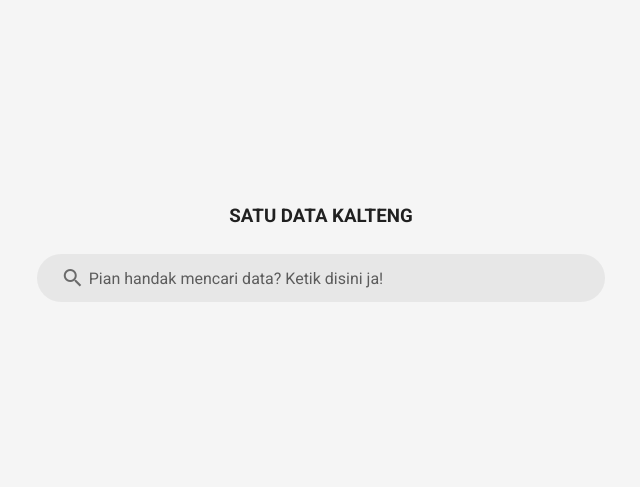
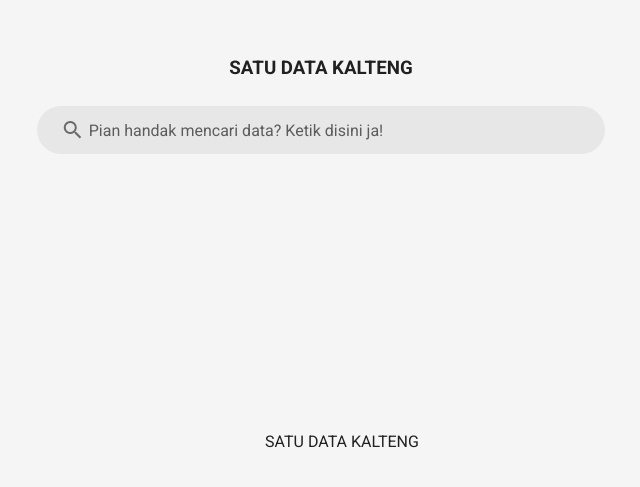
Before and after one commit to deyraka/satudatakalteng, a Vue app: page / in a window 1280 px wide. Shown: the part 195-682 px from the top of the page, without its empty margins (319-959 px from the left). Built offline with nearby package versions, Linux system fonts and the light colour scheme.

Commit message:
fix logo position

```diff
--- a/src/components/SearchPage.vue
+++ b/src/components/SearchPage.vue
@@ -12,6 +12,7 @@
                   class="my-3"
                   contain
                   height="100"
+                  width="100"
                 />
                 <h3>SATU DATA KALTENG</h3>
               </v-col>
@@ -45,6 +46,20 @@
             </template>
           </v-snackbar>
         </v-col>
+      </v-row>
+      <v-row justify="center" align="start">
+        <div class="d-flex ma-2">
+          <v-img
+            :src="require('../assets/book.gif')"
+            class="my-3"
+            contain
+            height="30"
+            width="30"
+          />
+          <p
+            class="ml-3 text-capitalize"
+          >SATU DATA KALTENG</p>
+        </div>
       </v-row>
   </v-container>
 </template>
--- a/src/views/PackageDetailsPage.vue
+++ b/src/views/PackageDetailsPage.vue
@@ -2,8 +2,11 @@
     <v-container>
         <template v-for="(item, index) in items">
             <v-row :key="index">
-                <v-col>
+                <v-col cols="12">
                     {{item.title}}
+                </v-col>
+                <v-col cols="12" class="text-subtitle-1">
+                    {{item.notes}}
                 </v-col>
             </v-row>
         </template>
--- a/src/views/ResultPage.vue
+++ b/src/views/ResultPage.vue
@@ -1,14 +1,28 @@
 <template>
   <v-container>
-    <v-row class="text-center mb-6" justify="center">
-      <div class="d-flex flex-row">
+    <v-row justify="center" align="center">
+      <div class="d-flex ma-2">
+        <!-- <v-card
+          v-for="n in 3"
+          :key="n"
+          class="pa-2"
+          outlined
+          tile
+        >
+          justify-center
+        </v-card> -->
         <v-img
           :src="require('../assets/satudatakalteng.png')"
           contain
           height="50"
+          width="50"
         />
-        <h3>SATU DATA KALTENG</h3>
+        <v-layout
+          class="ml-3 text-h5" align-center
+        >SATU DATA KALTENG</v-layout>
       </div>
+    </v-row>
+    <v-row class="text-center mb-6" justify="center">
       <v-col cols="12" sm="6" md="6" lg="6">
         <v-text-field
           label="Pian handak mencari data? Ketik disini ja!"
@@ -125,6 +139,6 @@ export default {
       else if (frmt === 'CSV') return 'teal lighten-1'
       else return 'grey'
     },
-  }
+  },
 }
 </script>
```
Also changed, not shown: src/assets/book.gif (added), src/assets/love.gif (added).
